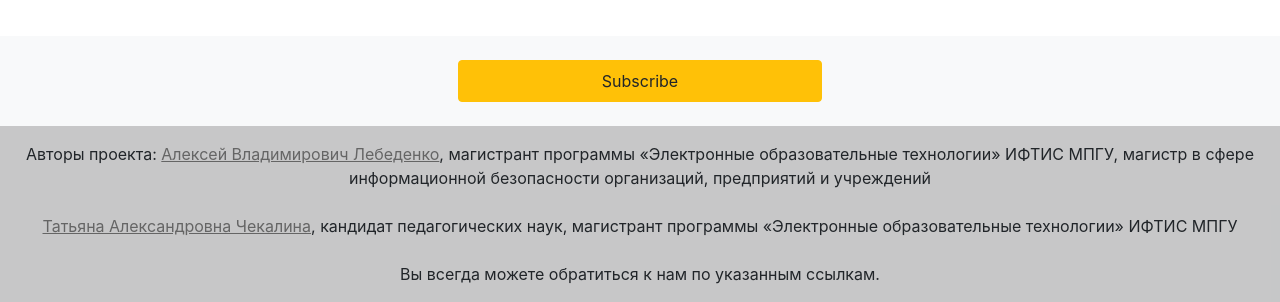
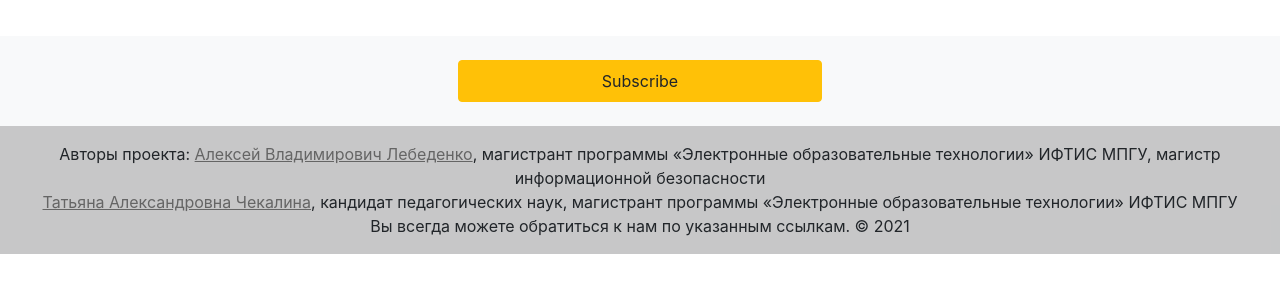
Before and after one commit to Alex7y/digitalteach, a plain HTML site: page index.html in a window 1280 px wide. Shown: the part 2336-2638 px from the top of the page. After the commit the page ends 2590 px from the top, so only its background shows below. Drawn offline with nearby package versions, Linux system fonts and the light colour scheme.

Commit message:
Update index.html

```diff
--- a/index.html
+++ b/index.html
@@ -118,11 +118,9 @@
         </div>
 
         <div class="text-center p-3" style="background-color: rgba(0, 0, 0, 0.2)">
-            Авторы проекта: <a href="mailto:lav@digitalteach.online" target="_blank" style="mso-line-height-rule: exactly;-ms-text-size-adjust: 100%;-webkit-text-size-adjust: 100%;color: #656565;font-weight: normal;text-decoration: underline;">Алексей Владимирович Лебеденко</a>,&nbsp;магистрант программы «Электронные образовательные технологии» ИФТИС МПГУ, магистр в сфере информационной безопасности организаций, предприятий и учреждений<br>
-<br>
+            Авторы проекта: <a href="mailto:lav@digitalteach.online" target="_blank" style="mso-line-height-rule: exactly;-ms-text-size-adjust: 100%;-webkit-text-size-adjust: 100%;color: #656565;font-weight: normal;text-decoration: underline;">Алексей Владимирович Лебеденко</a>,&nbsp;магистрант программы «Электронные образовательные технологии» ИФТИС МПГУ, магистр информационной безопасности<br>
 <a href="mailto:chta@digitalteach.online" target="_blank" style="mso-line-height-rule: exactly;-ms-text-size-adjust: 100%;-webkit-text-size-adjust: 100%;color: #656565;font-weight: normal;text-decoration: underline;">Татьяна Александровна Чекалина</a>, кандидат педагогических наук, магистрант программы «Электронные образовательные технологии» ИФТИС МПГУ<br>
-<br>
-Вы всегда можете обратиться к нам по указанным ссылкам.
+Вы всегда можете обратиться к нам по указанным ссылкам. © 2021
         </div>
     </footer>
 </body>
```
